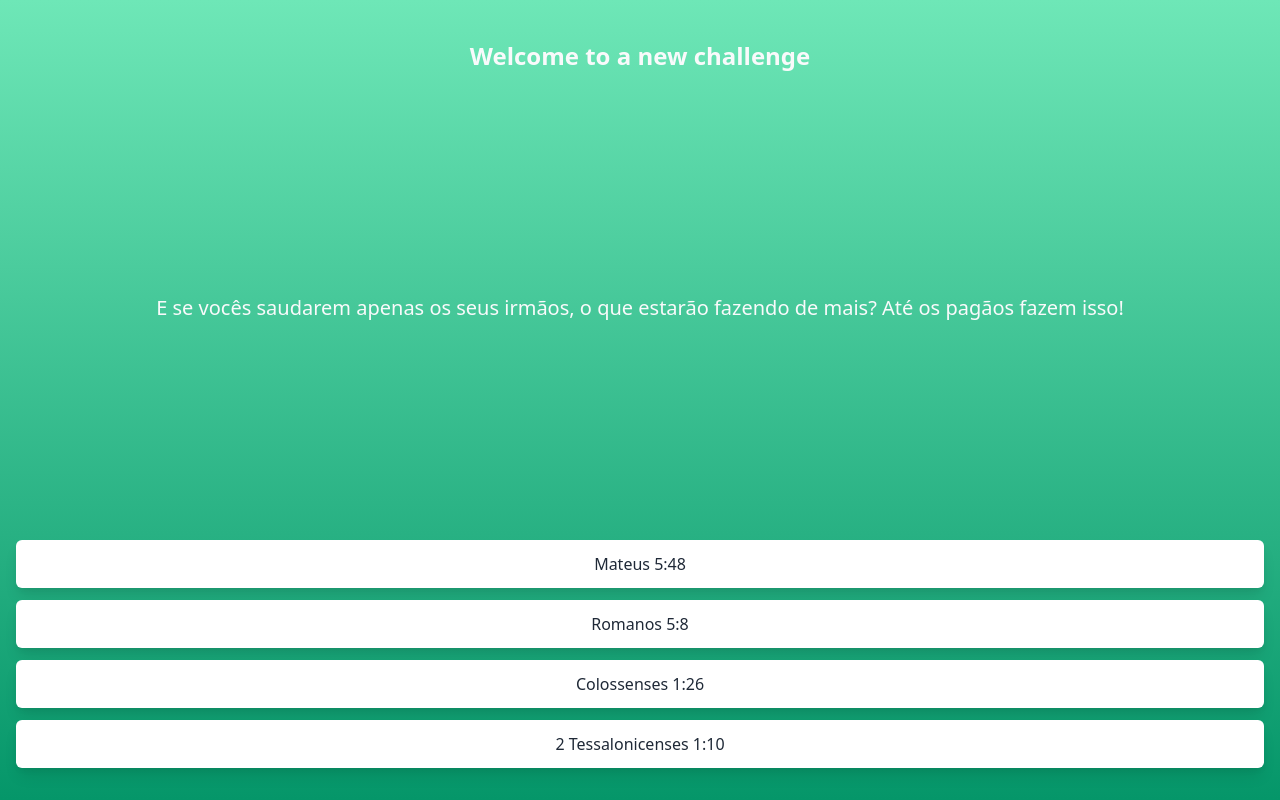
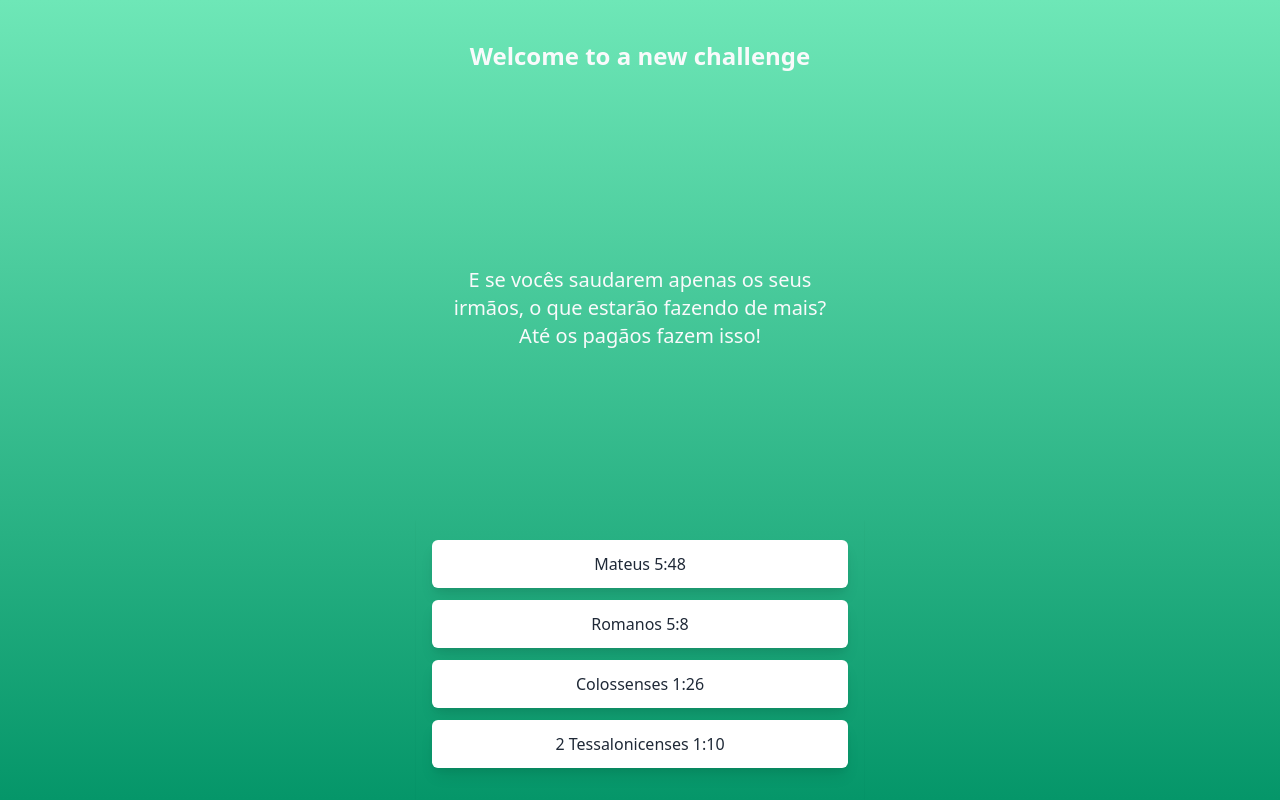
Before and after one commit to filipemerker/quiz, a Vue app: page / in a window 1280 px wide. Built offline with nearby package versions, Linux system fonts and the light colour scheme.

Commit message:
Generate new question when you're right

```diff
--- a/src/App.vue
+++ b/src/App.vue
@@ -1,5 +1,5 @@
 <template>
-  <div class="h-screen w-screen bg-gradient-to-t from-green-600 to-green-300">
+  <div class="flex justify-center h-screen w-screen bg-gradient-to-t from-green-600 to-green-300">
     <Suspense>
       <template #default>
         <Challenge />
--- a/src/components/Challenge/Challenge.vue
+++ b/src/components/Challenge/Challenge.vue
@@ -1,11 +1,11 @@
 <template>
-  <div class="flex flex-col h-screen">
-    <header class="w-screen py-10 flex flex-wrap content-center justify-center">
+  <div class="flex flex-col h-screen w-full max-w-md">
+    <header class="w-full py-10 flex flex-wrap content-center justify-center">
       <h1 class="text-gray-50 text-2xl font-bold text-center">
         Welcome to a new challenge
       </h1>
     </header>
-    <div class="flex-grow flex items-stretch">
+    <div class="w-full flex-grow flex items-stretch">
       <div v-for="question in challenge" :key="question.rightAlternative">
         <Question :question="question" :on-select="onSelect" />
       </div>
@@ -26,9 +26,10 @@ export default defineComponent({
     const challenge = ref<MultipleAnswerChallenge>([])
     challenge.value = await createMultipleChoiceChallenge(1)
 
-    const onSelect = (option: string, rightAlternative: string) => {
+    const onSelect = async (option: string, rightAlternative: string) => {
       if (option === rightAlternative) {
         alert(`Parabéns! A passagem é: ${rightAlternative}`)
+        challenge.value = await createMultipleChoiceChallenge(1)
       }
     }
 
--- a/src/components/Question/Question.vue
+++ b/src/components/Question/Question.vue
@@ -1,6 +1,6 @@
 <template>
   <div class="flex h-full flex-col justify-between">
-    <div class="w-screen px-5 flex-grow flex flex-col justify-center">
+    <div class="w-full px-5 flex-grow flex flex-col justify-center">
       <div class="w-full h-auto flex flex-col flex-wrap text-center font-light">
         <span v-if="context" class="px-6 text-md mb-4 text-gray-100 w-full">
           {{ contextBefore }}
@@ -12,7 +12,7 @@
       </div>
     </div>
     <div
-      class="shadow-sm w-screen py-5 flex flex-wrap content-center justify-center"
+      class="shadow-sm w-full py-5 flex flex-wrap content-center justify-center"
     >
       <button
         v-for="alternative in question.alternatives"
```
Also changed, not shown: 9 other files (tests, documents, lock files or other folders).
